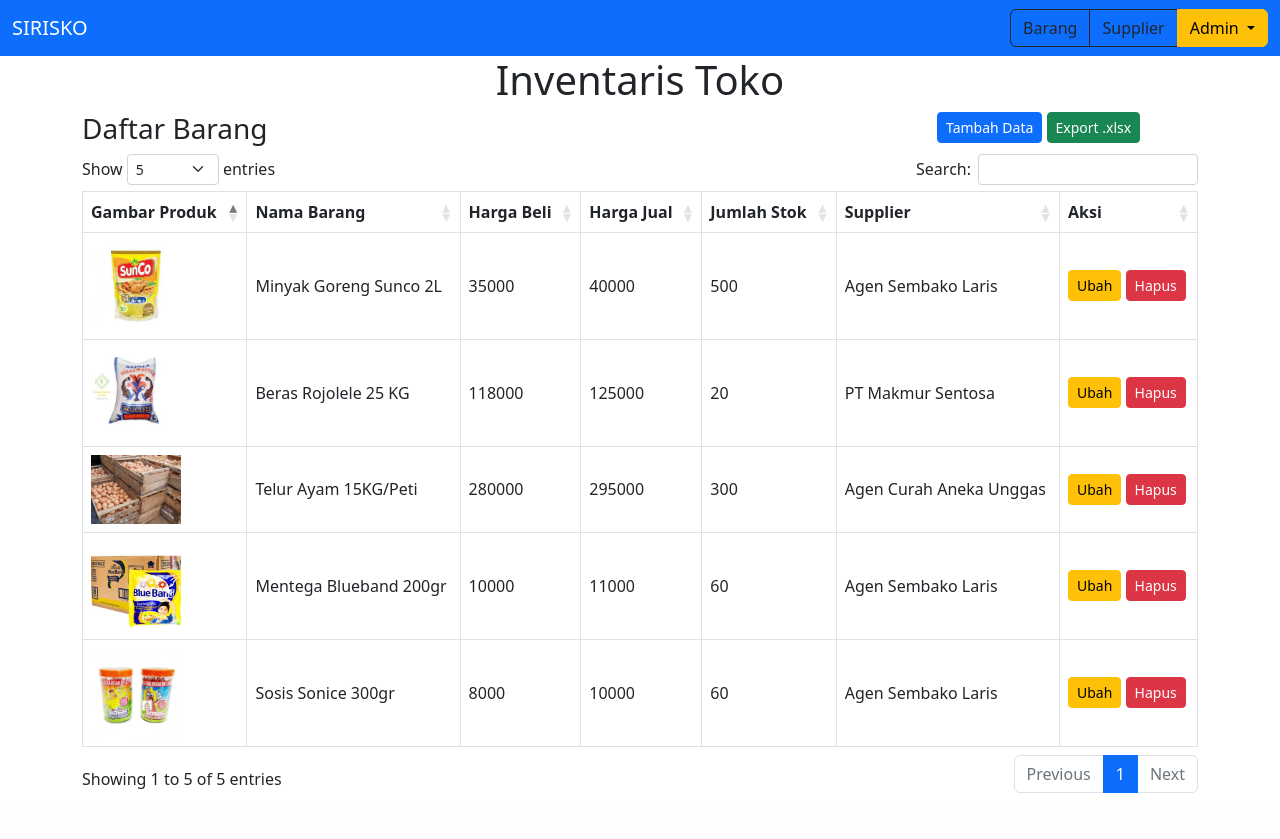
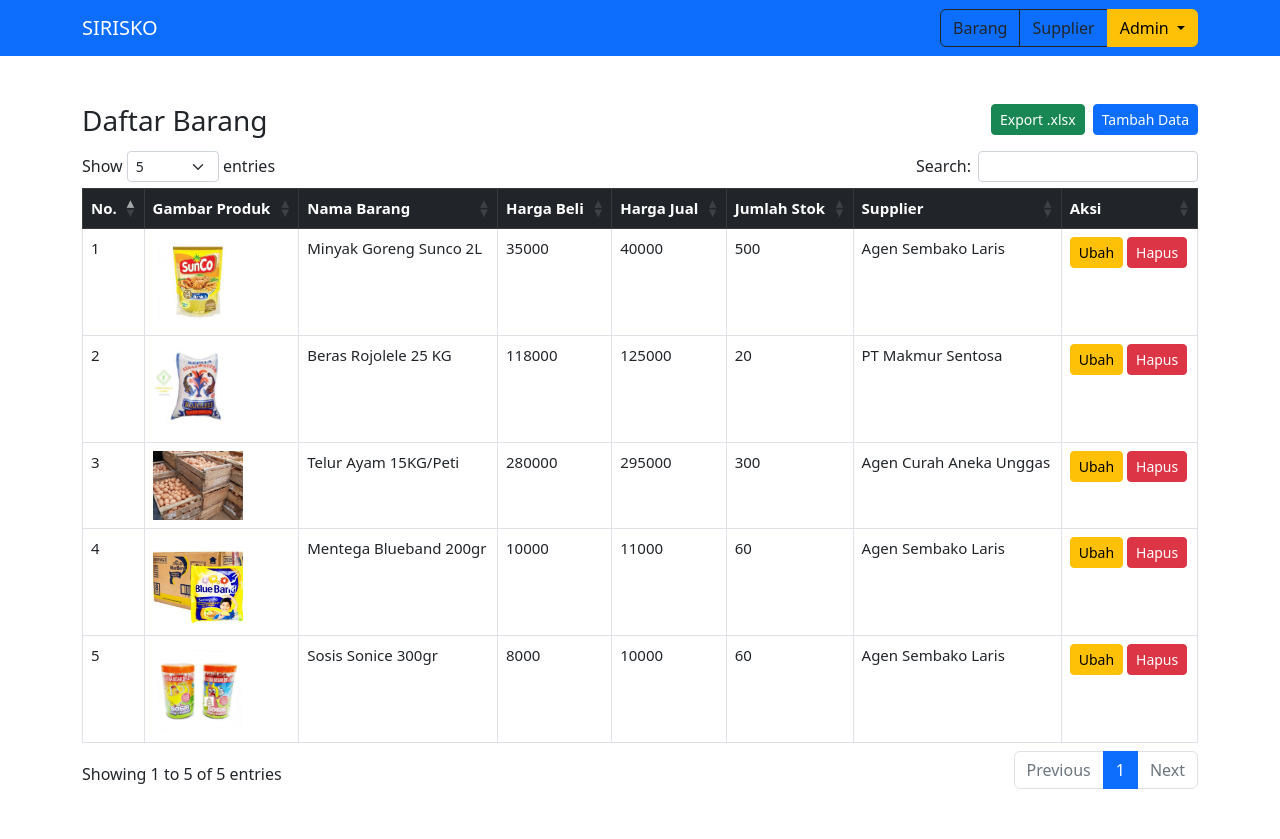
Before and after one commit to Arxyma/inventaristoko, a Django app: page /barang/ in a window 1280 px wide. Before the commit the page ends 793 px from the top, so only its background shows below. Run offline with Django 4.2, Linux system fonts and the light colour scheme; a user stored in the database is signed in; data comes from the database, SQL or seed files in the repository; both versions use the stored data as it was after the commit; some libraries are stand-ins or nearby versions.

Commit message:
fixing some bugs

```diff
--- a/inventaris/templates/barang.html
+++ b/inventaris/templates/barang.html
@@ -5,25 +5,25 @@
 
 <!-- {{title | upper}} <br> -->
 
-<div class="container">
-    <div class="row">
-        <div class="col-md-9">
-            <h3>Daftar Barang</h3>
-        </div>
-        <div class="col-md-3">
-            <button type="button" class="btn btn-sm btn-primary mr-auto" data-bs-toggle="modal"
+<div class="container mt-5 mb-5">
+    <div class="d-flex">
+        <h3 class="flex-fill">Daftar Barang</h3>
+        <ul class="d-flex justify-content-end">
+            <a href="{% url 'export_xlsx' %}" class="btn btn-sm btn-success">Export .xlsx</a>
+            <div class="ms-2"></div>
+            <button type="button" class="btn btn-sm btn-primary" data-bs-toggle="modal"
                 data-bs-target="#staticBackdrop">
                 Tambah Data
             </button>
-            <a href="{% url 'export_xlsx' %}" class="btn btn-sm btn-success">Export .xlsx</a>
-        </div>
+        </ul>
     </div>
 
     <div class="row">
         <div class="col-md-12">
             <table class="table table-bordered table-stripped table-hover" id="tabel">
-                <thead>
+                <thead class="table-dark">
                     <tr>
+                        <th>No.</th>
                         <th>Gambar Produk</th>
                         <th>Nama Barang</th>
                         <th>Harga Beli</th>
@@ -36,6 +36,7 @@
                 <tbody>
                     {% for items in barangs %}
                     <tr>
+                        <td>{{ forloop.counter }}</td>
                         <td>
                             {% if items.img_produk %}
                             <img src="{{ items.img_produk.url }}" width="90px">
@@ -54,7 +55,6 @@
                             </button>
                         </td>
                     </tr>
-
                     {% endfor %}
                 </tbody>
             </table>
--- a/inventaris/templates/ubah-supplier.html
+++ b/inventaris/templates/ubah-supplier.html
@@ -17,7 +17,7 @@
                 {% csrf_token %}
                 {{form.as_p}}
                 <button class="btn btn-success">Ubah Data</button>
-                <a href="/supplier" class="btn btn-primary">Kembali</a>
+                <a href="{% url 'supplier' %}" class="btn btn-primary">Kembali</a>
             </form>
 
         </div>
--- a/inventaris/views.py
+++ b/inventaris/views.py
@@ -9,13 +9,15 @@
 from inventaris import resource
 
 
-def export_xlsx(request):
-    barang = resource.BarangResource()
-    dataset = barang.export()
-    response = HttpResponse(
-        dataset.xlsx, content_type='application/vnd.openxmlformats-officedocument.spreadsheetml.sheet')
-    response['Content-Dispositon'] = 'attachment; filename="report_barang.xlsx"'
-    return response
+def index(request):
+    barang = models.Barang.objects.all()
+    supplier = models.Supplier.objects.all()
+
+    konteks = {
+        'barang': barang,
+        'supplier': supplier,
+    }
+    return render(request, 'index.html', konteks)
 
 
 @login_required(login_url=settings.LOGIN_URL)
@@ -168,3 +170,12 @@
 
     messages.success(request, "Data berhasil dihapus")
     return redirect('supplier')
+
+
+def export_xlsx(request):
+    barang = resource.BarangResource()
+    dataset = barang.export()
+    response = HttpResponse(
+        dataset.xlsx, content_type='application/vnd.openxmlformats-officedocument.spreadsheetml.sheet')
+    response['Content-Disposition'] = 'attachment; filename="report_barang.xlsx"'
+    return response
--- a/inventaristoko/urls.py
+++ b/inventaristoko/urls.py
@@ -22,6 +22,7 @@
 
 urlpatterns = [
     path('admin/', admin.site.urls),
+    path('', views.index, name='index'),
     path('barang/', views.barang, name='barang'),
     path('barang/ubah/<int:id_barang>', views.ubah_barang, name='ubah_barang'),
     path('barang/hapus/<int:id_barang>',
--- a/templates/base.html
+++ b/templates/base.html
@@ -12,8 +12,9 @@
     <link rel="stylesheet" href="{% static 'css/bootstrap.min.css' %}">
     <link rel="stylesheet" href="{% static 'css/dataTables.bootstrap5.min.css' %}">
     <style>
+        tr,
         td {
-            vertical-align: middle;
+            font-size: 15px;
         }
     </style>
 </head>
--- a/templates/footer.html
+++ b/templates/footer.html
@@ -8,6 +8,16 @@
 
     $(document).ready(function () {
         $('#tabel').DataTable({
+            "lengthMenu": [[5, 15, 30, -1], [5, 15, 30, "Semua"]],
+        });
+    });
+    $(document).ready(function () {
+        $('#tabel_index1').DataTable({
+            "lengthMenu": [[5, 15, 30, -1], [5, 15, 30, "Semua"]],
+        });
+    });
+    $(document).ready(function () {
+        $('#tabel_index2').DataTable({
             "lengthMenu": [[5, 15, 30, -1], [5, 15, 30, "Semua"]],
         });
     });
--- a/templates/header.html
+++ b/templates/header.html
@@ -1,26 +1,36 @@
-<nav class="navbar navbar-dark bg-primary">
-    <div class="container-fluid">
-        <a href="/" class="navbar-brand">SIRISKO</a>
-        <div class="d-flex">
+<nav class="navbar navbar-dark bg-primary navbar-expand-lg sticky-lg-top">
+    <div class="container">
+        <a href="{% url 'index' %}" class="navbar-brand">SIRISKO</a>
+        <button class="navbar-toggler justify-content-end" type="button" data-bs-toggle="collapse"
+            data-bs-target="#navbarNavAltMarkup" aria-controls="navbarNavAltMarkup" aria-expanded="false"
+            aria-label="Toggle navigation">
+            <span class="navbar-toggler-icon"></span>
+        </button>
+        <div class="collapse navbar-collapse justify-content-end" id="navbarNavAltMarkup">
+            <div class="d-flex justify-content-end">
                 <div class="btn-group">
                     {% if user.is_authenticated %}
-                <a href="/barang" type="button" class="btn btn-outline-dark">Barang</a>
-                <a href="/supplier" type="button" class="btn btn-outline-dark">Supplier</a>
+                    <a href="{% url 'barang' %}" type="button" class="btn btn-outline-dark">Barang</a>
+                    <a href="{% url 'supplier' %}" type="button" class="btn btn-outline-dark">Supplier</a>
                     <button type="button" class="btn btn-warning dropdown-toggle" data-bs-toggle="dropdown"
                         aria-expanded="false">
                         {{user | capfirst}}
                     </button>
                     <ul class="dropdown-menu dropdown-menu-end">
-                    <li><a class="dropdown-item" href="/logout">Logout</a></li>
+                        <li><a class="dropdown-item" href="{% url 'signup' %}">Buat Akun</a></li>
+                        <li><a class="dropdown-item" href="{% url 'logout' %}">Logout</a></li>
                     </ul>
+                    {% else %}
+                    <a href="{% url 'login' %}" type="button" class="btn btn-warning">Login</a>
                     {% endif %}
+                </div>
             </div>
         </div>
     </div>
 </nav>
 
 {% if user.is_authenticated %}
-<center>
-    <h1>Inventaris Toko</h1>
-</center>
+
+{% else %}
+
 {% endif %}
```
Also changed, not shown: inventaris/templates/index.html (added, +73 -0 lines), inventaris/templates/registration/login.html (+6 -3 lines), inventaris/templates/signup.html (+5 -5 lines), inventaris/templates/supplier.html (+6 -8 lines), inventaris/templates/ubah-barang.html (+6 -3 lines), db.sqlite3, media/img_produk/50bd42ecb18dad22905e5b2acc137f58.jpg (deleted), media/img_produk/50bd42ecb18dad22905e5b2acc137f58_EgxJP32.jpg (deleted), media/img_produk/873a4848-951f-4108-b1e9-b0ed47acb2bf.jpg (added), media/img_produk/ECF658BD-D85A-4939-9865-9C998AE11D75.jpeg (added), media/img_produk/images.jpg (added), media/img_produk/images_1.jpg (added). Lines whose indentation alone changed are shown as unchanged.
